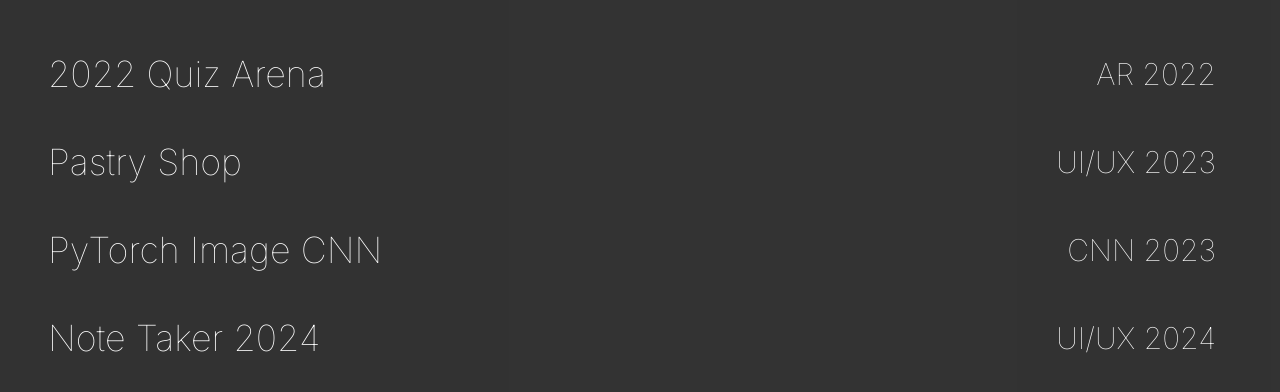
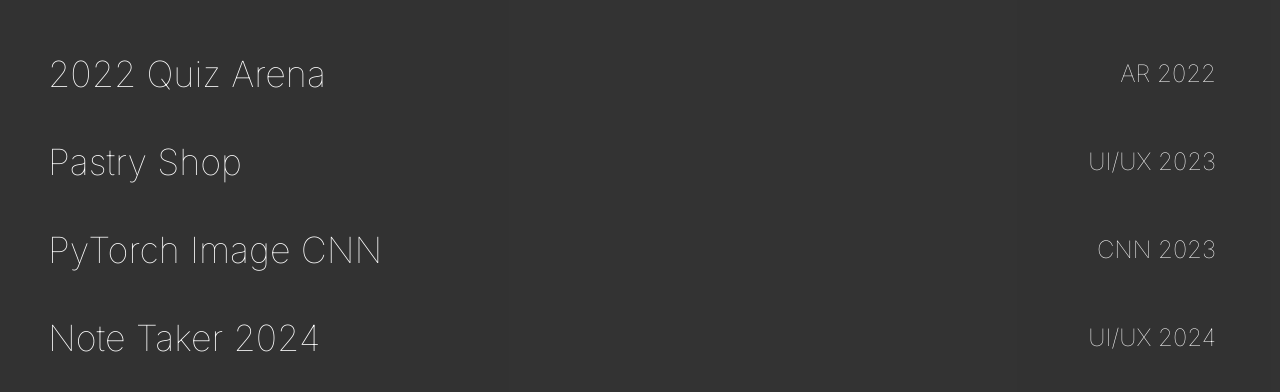
Before and after one commit to malikkotb/smooth-menu, a Next.js app: page / in a window 1280 px wide. Shown: the part 194-586 px from the top of the page. Built offline with nearby package versions, Linux system fonts and the light colour scheme.

Commit message:
bar animation

```diff
--- a/app/globals.css
+++ b/app/globals.css
@@ -24,7 +24,7 @@
 
 .mask {
   overflow: hidden;
-  font-size: smaller;
+  font-size: 24px;
 }
 .mask .tag {
   transform: translateY(-100px);
--- a/app/page.js
+++ b/app/page.js
@@ -11,6 +11,14 @@
 
 export default function Home() {
   const elementsRef = useRef([]);
+
+  const handleHover = (event) => {
+    gsap.to(event.target, { width: 30 });
+  };
+
+  const handleMouseOut = (event) => {
+    gsap.to(".bar", { width: 0 });
+  };
 
   useEffect(() => {
     // const tl = gsap.timeline({defaults: { ease: "power4.inOut", duration: 0.3}})
@@ -28,21 +36,15 @@
     });
   });
 
-  const hoverFunc = () => {
-    // const tl = gsap.timeline();
-
-    // tl.to(".bar", {
-    //   width: 30,
-    // });
-  };
-
   return (
-    <main className="bg-black opacity-80 h-screen m-0 flex items-center">
+    <div className="m-0 h-screen text-white bg-black opacity-80">
+      <main className="w-full h-screen m-0 flex items-center">
+        <section className=" flex-1">
           <ul className="text-white text-4xl font-thin flex flex-col gap-12">
             {projects.map((p, index) => (
-          <li key={index} onMouseEnter={hoverFunc}>
+              <li key={index}>
                 <div className="relative flex items-center justify-between">
-              <div className="bar"></div>
+                  <div onMouseEnter={handleHover} onMouseLeave={handleMouseOut} className="bar"></div>
                   <a href="#" className=" ">
                     {p.title}
                   </a>
@@ -53,6 +55,8 @@
               </li>
             ))}
           </ul>
+        </section>
       </main>
+    </div>
   );
 }
```
Lines whose indentation alone changed are shown as unchanged.
